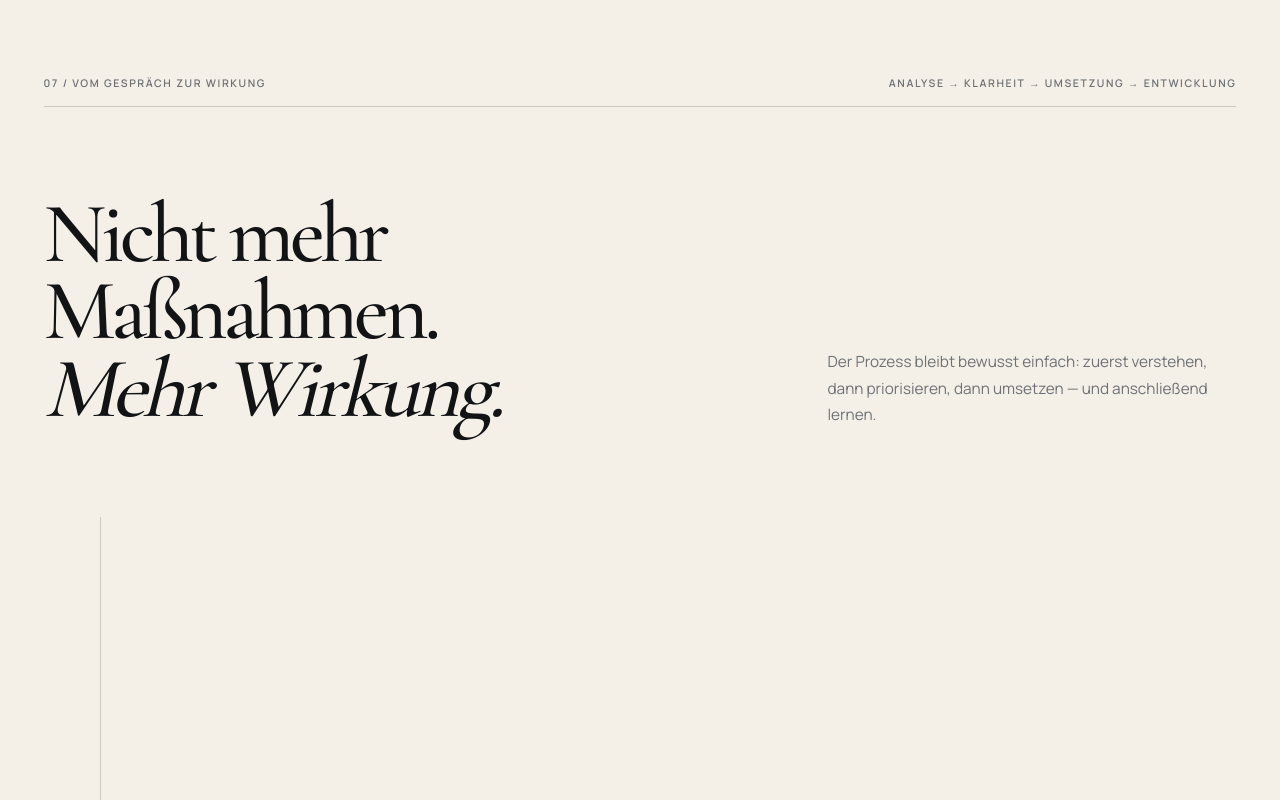
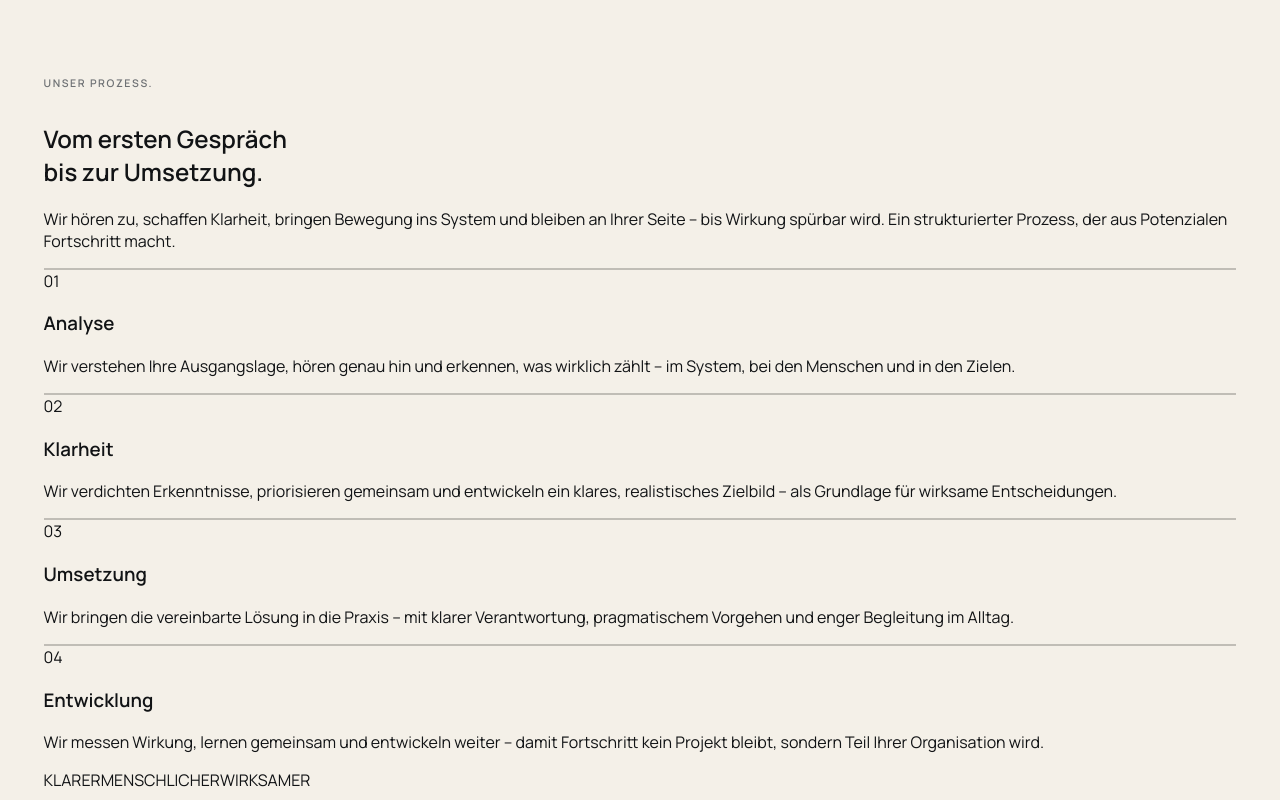
Before and after one commit to ravoeee-droid/MPP-Repo, a Next.js app: page / in a window 1280 px wide. Shown: the part 6640-7440 px from the top of the page. Built offline with nearby package versions, Linux system fonts and the light colour scheme.

Commit message:
Rebuild process section to selected Golden Master

```diff
--- a/components/mpp/process.tsx
+++ b/components/mpp/process.tsx
@@ -1,71 +1,72 @@
 const stages = [
   {
     index: "01",
-    name: "ANALYSE",
-    title: "Verstehen, was wirklich bremst.",
-    body: "Ausgangslage, Rollen, Leistung und Strukturen werden nicht getrennt betrachtet, sondern als zusammenhängendes System."
+    name: "Analyse",
+    body: "Wir verstehen Ihre Ausgangslage, hören genau hin und erkennen, was wirklich zählt – im System, bei den Menschen und in den Zielen."
   },
   {
     index: "02",
-    name: "KLARHEIT",
-    title: "Den stärksten Hebel priorisieren.",
-    body: "Nicht alles gleichzeitig. MPP macht sichtbar, welcher Engpass zuerst gelöst werden muss und was danach folgt."
+    name: "Klarheit",
+    body: "Wir verdichten Erkenntnisse, priorisieren gemeinsam und entwickeln ein klares, realistisches Zielbild – als Grundlage für wirksame Entscheidungen."
   },
   {
     index: "03",
-    name: "UMSETZUNG",
-    title: "Lösungen in den Alltag bringen.",
-    body: "Recruiting, Performance-Entwicklung oder Strukturarbeit werden konkret in Rollen, Abläufe und Entscheidungen übersetzt."
+    name: "Umsetzung",
+    body: "Wir bringen die vereinbarte Lösung in die Praxis – mit klarer Verantwortung, pragmatischem Vorgehen und enger Begleitung im Alltag."
   },
   {
     index: "04",
-    name: "ENTWICKLUNG",
-    title: "Fortschritt sichtbar machen.",
-    body: "Was funktioniert, wird verstärkt. Was nicht trägt, wird nachgeschärft. Wachstum wird zu einem lernenden System."
+    name: "Entwicklung",
+    body: "Wir messen Wirkung, lernen gemeinsam und entwickeln weiter – damit Fortschritt kein Projekt bleibt, sondern Teil Ihrer Organisation wird."
   }
 ];
 
 export function Process() {
   return (
-    <section className="process section-pad" id="process">
-      <div className="section-kicker">
-        <span>07 / VOM GESPRÄCH ZUR WIRKUNG</span>
-        <span>Analyse → Klarheit → Umsetzung → Entwicklung</span>
-      </div>
+    <section className="process process-golden section-pad" id="process">
+      <div className="process-golden__intro">
+        <div>
+          <p className="eyebrow">Unser Prozess.</p>
+          <h2>
+            Vom ersten Gespräch
+            <br />
+            bis zur Umsetzung.
+          </h2>
+        </div>
 
-      <div className="process__heading">
-        <h2>
-          Nicht mehr Maßnahmen.
-          <br />
-          <em>Mehr Wirkung.</em>
-        </h2>
         <p>
-          Der Prozess bleibt bewusst einfach: zuerst verstehen, dann priorisieren,
-          dann umsetzen — und anschließend lernen.
+          Wir hören zu, schaffen Klarheit, bringen Bewegung ins System und bleiben
+          an Ihrer Seite – bis Wirkung spürbar wird. Ein strukturierter Prozess,
+          der aus Potenzialen Fortschritt macht.
         </p>
       </div>
 
-      <div className="process__timeline">
-        <div className="process__rail" aria-hidden="true" />
+      <div className="process-golden__grid">
         {stages.map((stage) => (
-          <article className="process-step" key={stage.name}>
-            <div className="process-step__index">
-              <span>{stage.index}</span>
-              <i aria-hidden="true" />
-            </div>
-            <div className="process-step__copy">
-              <p>{stage.name}</p>
-              <h3>{stage.title}</h3>
-              <span>{stage.body}</span>
-            </div>
-            <div className="process-step__visual asset-slot" aria-hidden="true">
+          <article className="process-golden__step" key={stage.name}>
+            <div className="process-golden__visual asset-slot" aria-hidden="true">
               <div className="asset-slot__meta">
-                <span>{stage.name} / VISUAL</span>
-                <strong>Process Asset</strong>
+                <span>{stage.name.toUpperCase()} / VISUAL</span>
+                <strong>Finales Process-Asset folgt.</strong>
               </div>
             </div>
+
+            <div className="process-golden__timeline">
+              <span className="process-golden__node" />
+              <i />
+            </div>
+
+            <span className="process-golden__index">{stage.index}</span>
+            <h3>{stage.name}</h3>
+            <p>{stage.body}</p>
           </article>
         ))}
+
+        <div className="process-golden__descriptor">
+          <span>KLARER</span>
+          <span>MENSCHLICHER</span>
+          <span>WIRKSAMER</span>
+        </div>
       </div>
     </section>
   );
```
